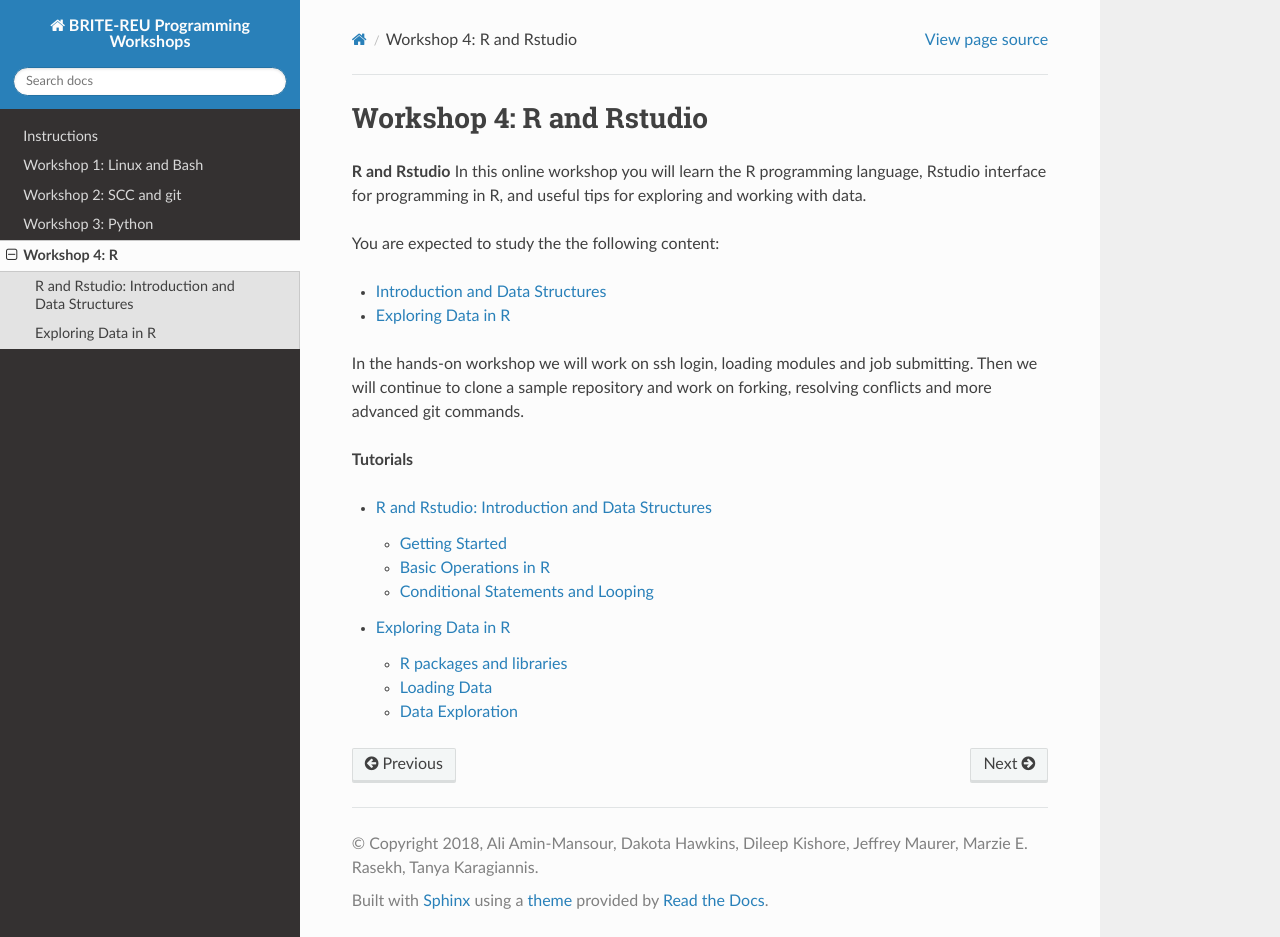
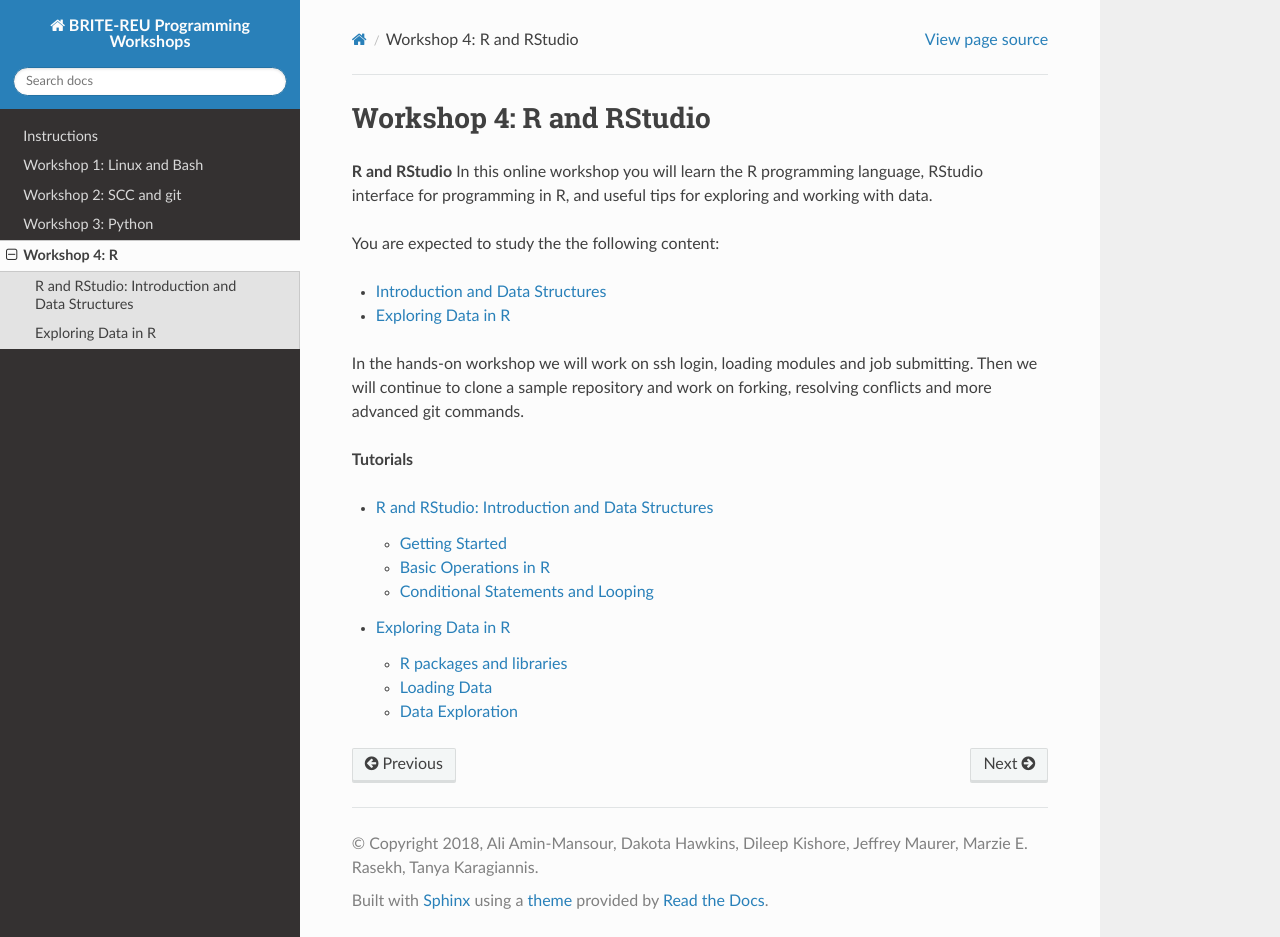
Before and after one commit to BRITE-REU/programming-workshops, a Sphinx documentation site: the page built from source/workshops/04_R/index.rst, in a window 1280 px wide and 937 px high. Built offline with Sphinx 7.4.7 and the Read the Docs theme 2.0.0, drawn with Linux system fonts in a browser that asks for light colours.

```diff
--- a/source/workshops/04_R/index.rst
+++ b/source/workshops/04_R/index.rst
@@ -1,12 +1,12 @@
 .. _linux_bash:
 
 ===========================
-Workshop 4: R and Rstudio
+Workshop 4: R and RStudio
 ===========================
 
 
-**R and Rstudio**
-In this online workshop you will learn the R programming language, Rstudio interface for programming in R, and useful tips for exploring and working with data.
+**R and RStudio**
+In this online workshop you will learn the R programming language, RStudio interface for programming in R, and useful tips for exploring and working with data.
 
 You are expected to study the the following content:
 
@@ -23,5 +23,5 @@ Then we will continue to clone a sample repository and work on forking, resolvin
 .. toctree::
     :maxdepth: 2
 
-    R and Rstudio: Introduction and Data Structures <Intro_R>
+    R and RStudio: Introduction and Data Structures <Intro_R>
     Exploring Data in R <Explore_R>
```
